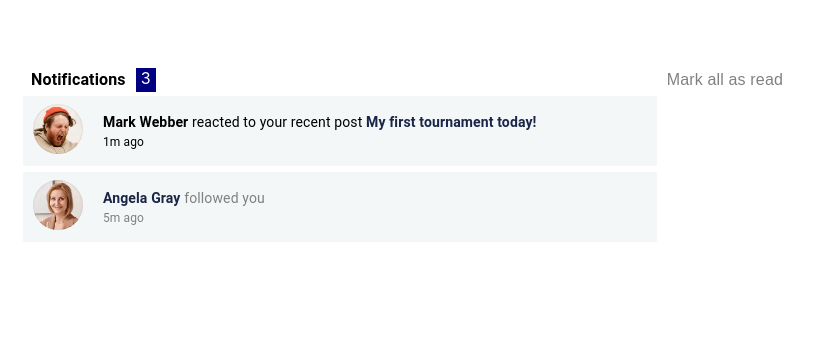
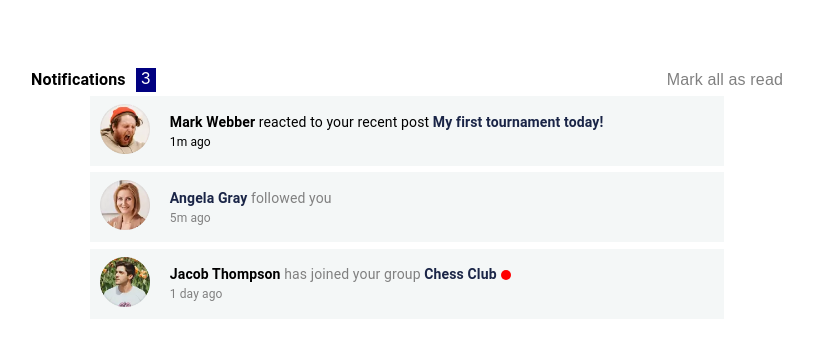
Before and after one commit to Bidhu1024/FM-Notifications, a React (Create React App) app: page / in a window 1280 px wide. Shown: the top 346 px of the page, without its empty margins (233-1046 px from the left). Built offline with nearby package versions, Linux system fonts and the light colour scheme.

Commit message:
Box 3 completed

```diff
--- a/src/App.js
+++ b/src/App.js
@@ -7,11 +7,13 @@
 function App() {
   return (
     <Box sx={{width:'100%', height:'100%', display:'flex',justifyContent:'center', alignItems:'center' }}>
-      <Box sx={{width:'60%', height:'100%', marginTop:'4rem'}}>
+      <Box sx={{width:'60%', height:'100%', marginTop:'4rem',}}>
       <Header />
+      <Box sx={{display:'flex', justifyContent:'center', flexDirection:'column', alignItems:'center'}}>
       <Box1/>
       <Box2 />
       <Box3 />
+      </Box>
       </Box>
     </Box>
   );
--- a/src/components/AllNotifications/Box3.jsx
+++ b/src/components/AllNotifications/Box3.jsx
@@ -1,12 +1,19 @@
-import React from 'react'
-import imag3 from "../../assets/images/avatar-jacob-thompson.webp"
-import { Box } from '@mui/material'
+import React from "react";
+import imag3 from "../../assets/images/avatar-jacob-thompson.webp";
+import { Box,Typography } from "@mui/material";
+import RedDot from "../RedDot";
 const Box3 = () => {
   return (
- <Box>
+    <Box sx={{display:'flex', alignItems:'center',justifyContent:'start', padding:'8px 10px', gap:'20px',width:'80%', backgroundColor:'rgba(233, 239, 240,0.5)',marginTop:'.4rem'}}>
+      <Box>
+        <img src={imag3} height={50} width={50} alt="jacob" />
+      </Box>
+      <Box>
+        <Box sx={{display:'flex', alignItems:'center', gap:'4px'}}><Typography  fontSize='14px'><span style={{fontWeight:'bold'}}>Jacob Thompson</span> <span style={{color:"grey"}}>has joined your group</span> <span style={{fontWeight:'bold', color:'#1a2547', cursor:'pointer',}}>Chess Club  </span></Typography> <RedDot/></Box>
+        <Box><Typography fontSize="12px" color="grey">1 day ago</Typography></Box>
+      </Box>
+    </Box>
+  );
+};
 
- </Box>
-  )
-}
-
-export default Box3
+export default Box3;
--- /dev/null
+++ b/src/components/RedDot.jsx
@@ -0,0 +1,9 @@
+import React from 'react';
+
+const RedDot = () => {
+  return (
+    <div style={{ backgroundColor: 'red', borderRadius: '50%', width: '10px', height: '10px' }}></div>
+  );
+};
+
+export default RedDot;
```
